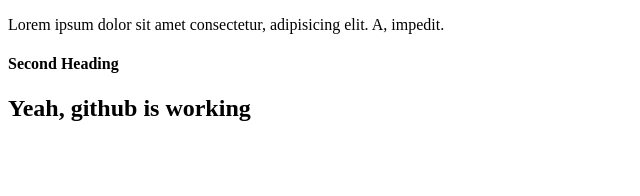
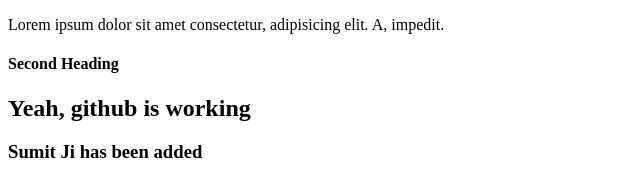
Before and after one commit to moinahmad25/destiny-website, a plain HTML site: page index.html in a window 1280 px wide. Shown: the whole page, without its empty margins (0-640 px from the left). Drawn offline with Linux system fonts and the light colour scheme.

Commit message:
sumit ji added

```diff
--- a/index.html
+++ b/index.html
@@ -9,5 +9,6 @@
     <p>Lorem ipsum dolor sit amet consectetur, adipisicing elit. A, impedit.</p>
     <h4>Second Heading</h4>
     <h2>Yeah, github is working</h2>
+    <h3>Sumit Ji has been added</h3>
 </body>
 </html>
```
